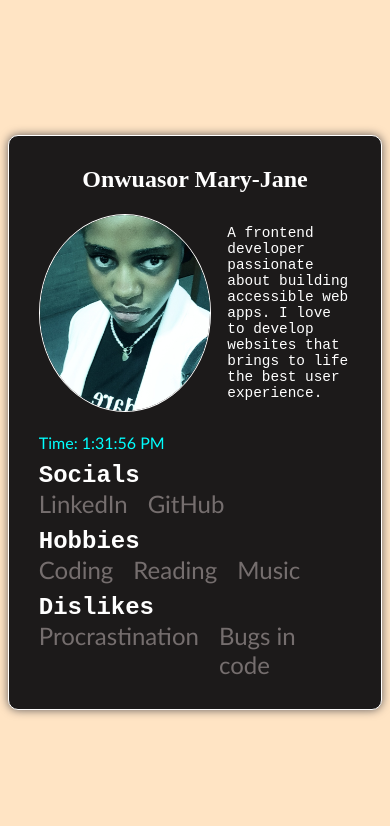
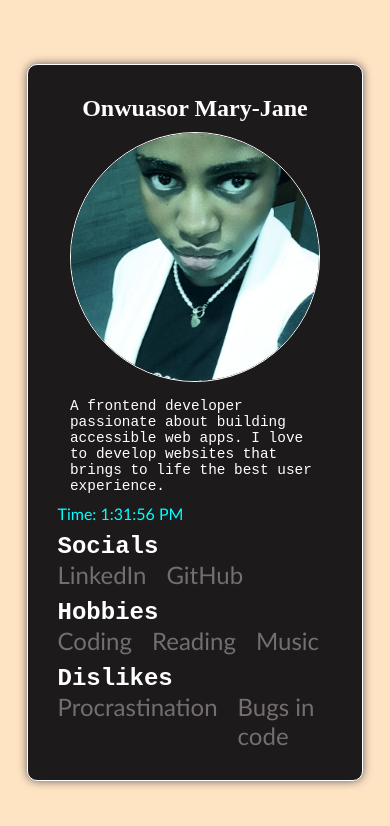
Before and after one commit to maereejay/profilecard, a plain HTML site: page index.html in a window 390 px wide. Drawn offline with Linux system fonts and the light colour scheme.

Commit message:
responsiveness improved

```diff
--- a/style.css
+++ b/style.css
@@ -13,8 +13,8 @@ body {
   background-color: bisque;
 }
 article {
-  max-width: 80%;
-  max-width: 600px;
+  width: 90%;
+  max-width: 650px;
   padding: 30px;
   border-radius: 10px;
   box-shadow: 0 0 10px #615b5b;
@@ -34,13 +34,14 @@ header {
   display: flex;
   flex-direction: row;
   gap: 1em;
-  height: 220px;
+  height: fit-content;
   align-items: center;
   justify-content: center;
+  flex-wrap: wrap;
 }
 figure {
-  width: 200px;
-  height: 90%;
+  width: 250px;
+  height: 250px;
   display: flex;
   justify-content: center;
   align-items: center;
@@ -55,7 +56,7 @@ img {
 }
 .description > p {
   max-height: 100%;
-  width: 46%;
+  width: 250px;
   font-family: "Courier New", Courier, monospace;
   font-size: clamp(0.9rem, 3vw, 1.2rem);
 }
```
